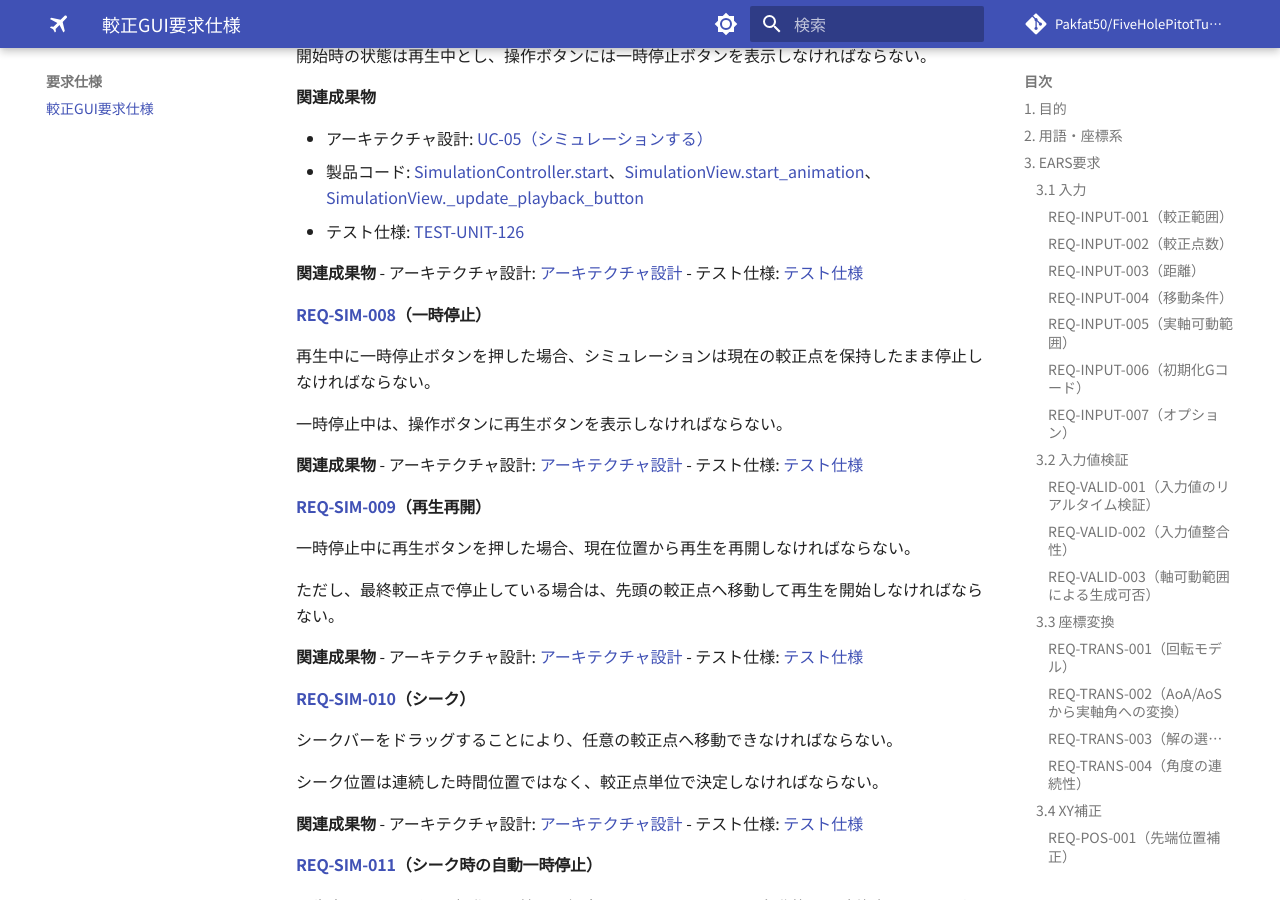
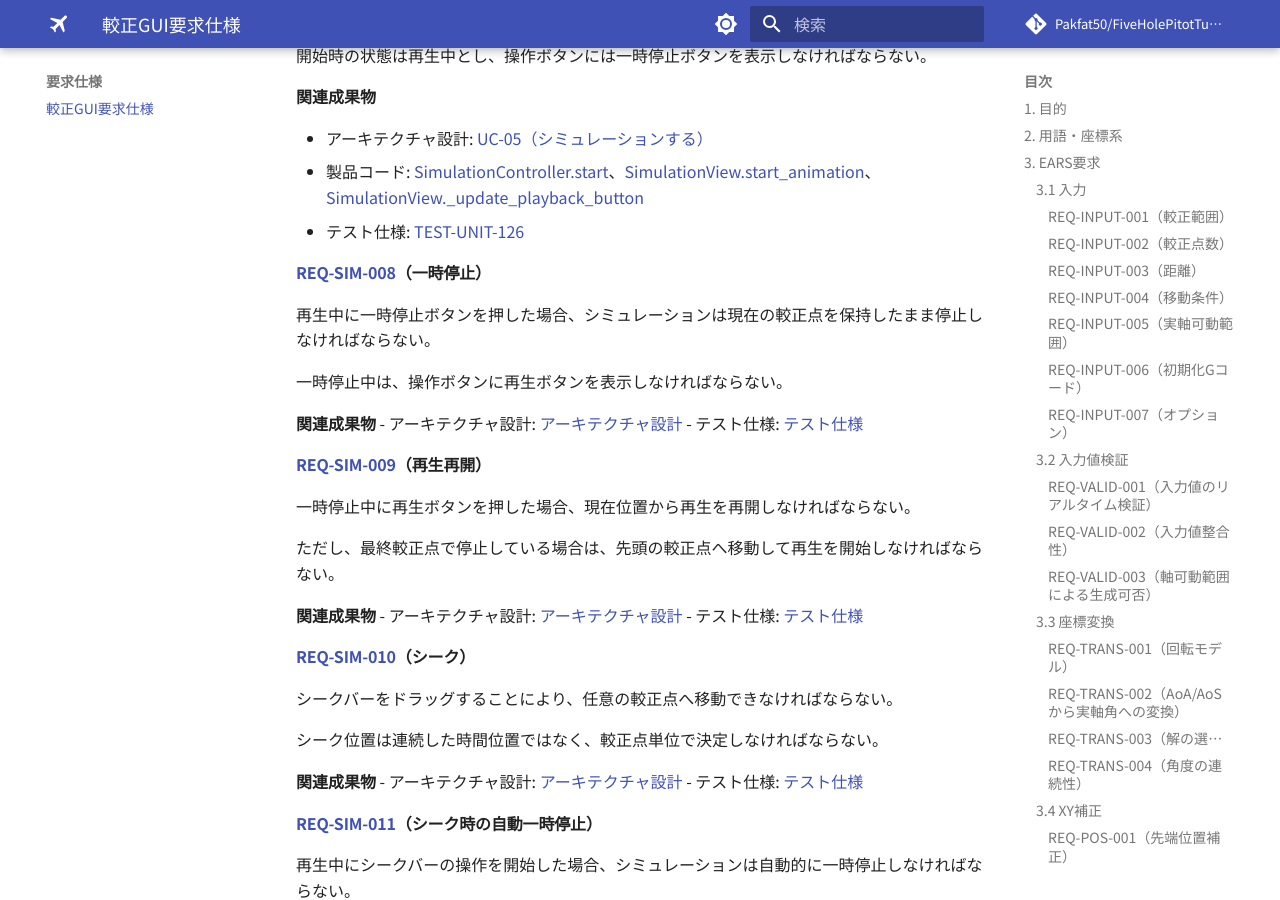
Before and after one commit to Pakfat50/FiveHolePitotTubeCalibration, an MkDocs documentation site: the page built from docs/pitot_calibration_gui_spec.md, in a window 1280 px wide and 900 px high, scrolled down 9331 px. Built offline with MkDocs 1.6.1 and Material for MkDocs 9.7.7, drawn with Linux system fonts in a browser that asks for light colours; comment, search, counter and statistics services are not loaded.

Commit message:
docs: fix REQ-SIM-007 deliverables

```diff
--- a/docs/pitot_calibration_gui_spec.md
+++ b/docs/pitot_calibration_gui_spec.md
@@ -435,11 +435,6 @@ Gコードの終了時は、最終較正点に留まるものとし、原点復
 - アーキテクチャ設計: [[ARCH:UC-05]]
 - 製品コード: [[CODE:simulation.SimulationController.start]]、[[CODE:simulation.SimulationView.start_animation]]、[[CODE:simulation.SimulationView._update_playback_button]]
 - テスト仕様: [[TEST:TEST-UNIT-126]]
-
-
-**関連成果物**
-- アーキテクチャ設計: [[ARCHREQ:REQ-SIM-007]]
-- テスト仕様: [[TESTSPEC:TEST-UNIT-126]]
 #### REQ-SIM-008（一時停止）
 
 再生中に一時停止ボタンを押した場合、シミュレーションは現在の較正点を保持したまま停止しなければならない。
```
